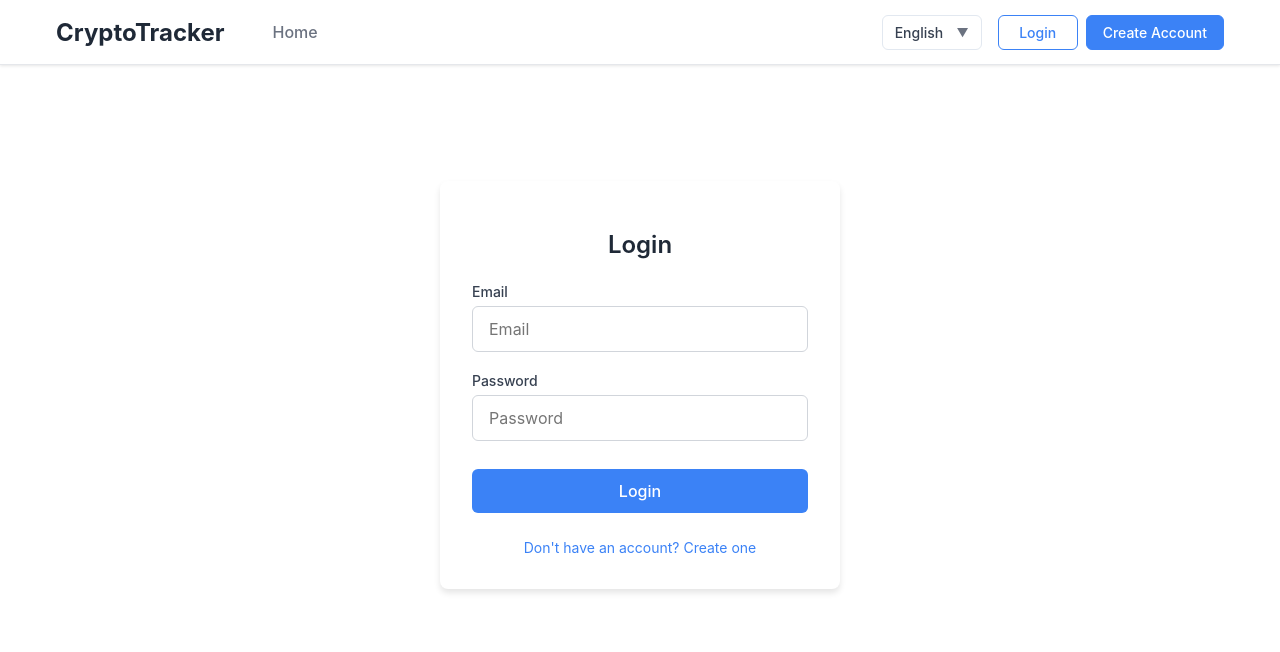
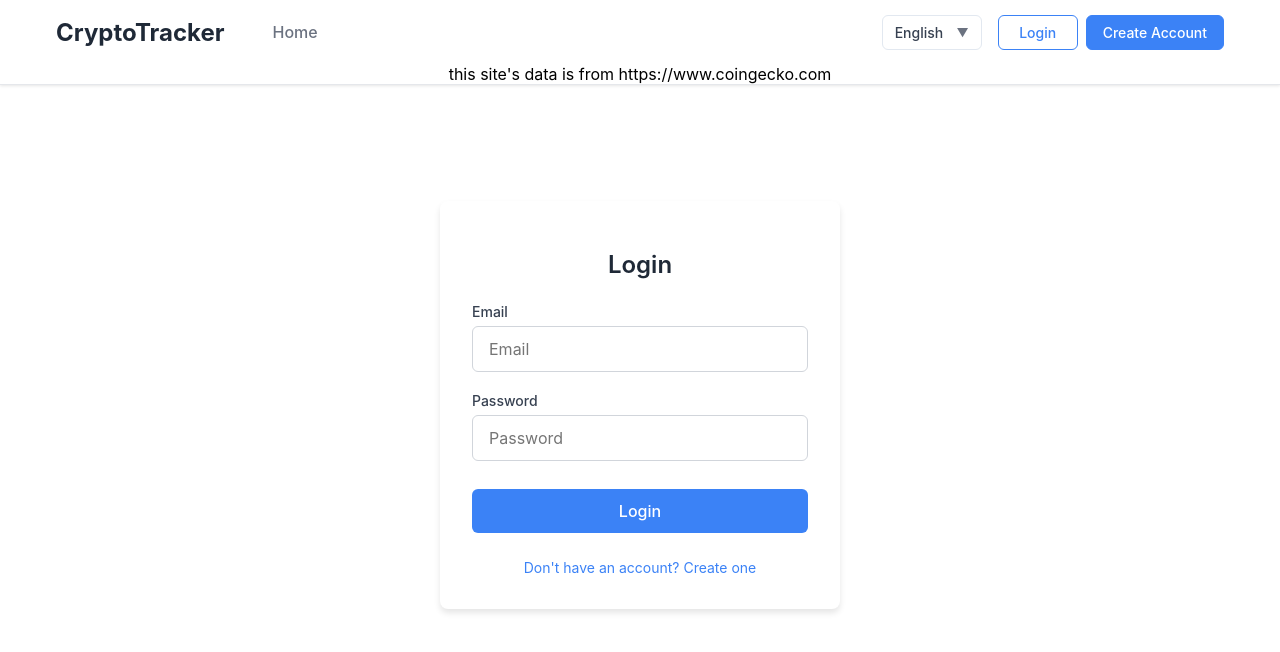
Before and after one commit to piwdev/Crypto-Tracker, a React (Create React App) app in the folder crypto-frontend/: page /login in a window 1280 px wide. Shown: the top 652 px of the page. Built offline with nearby package versions, Linux system fonts and the light colour scheme; no server answers.

Commit message:
change : Header message

```diff
--- a/crypto-frontend/src/components/common/Header.tsx
+++ b/crypto-frontend/src/components/common/Header.tsx
@@ -90,6 +90,7 @@ const Header: React.FC = React.memo(() => {
           </div>
         </div>
       </div>
+      <div style={{ textAlign: "center" }}>this site's data is from https://www.coingecko.com</div>
     </header>
   );
 });
```
